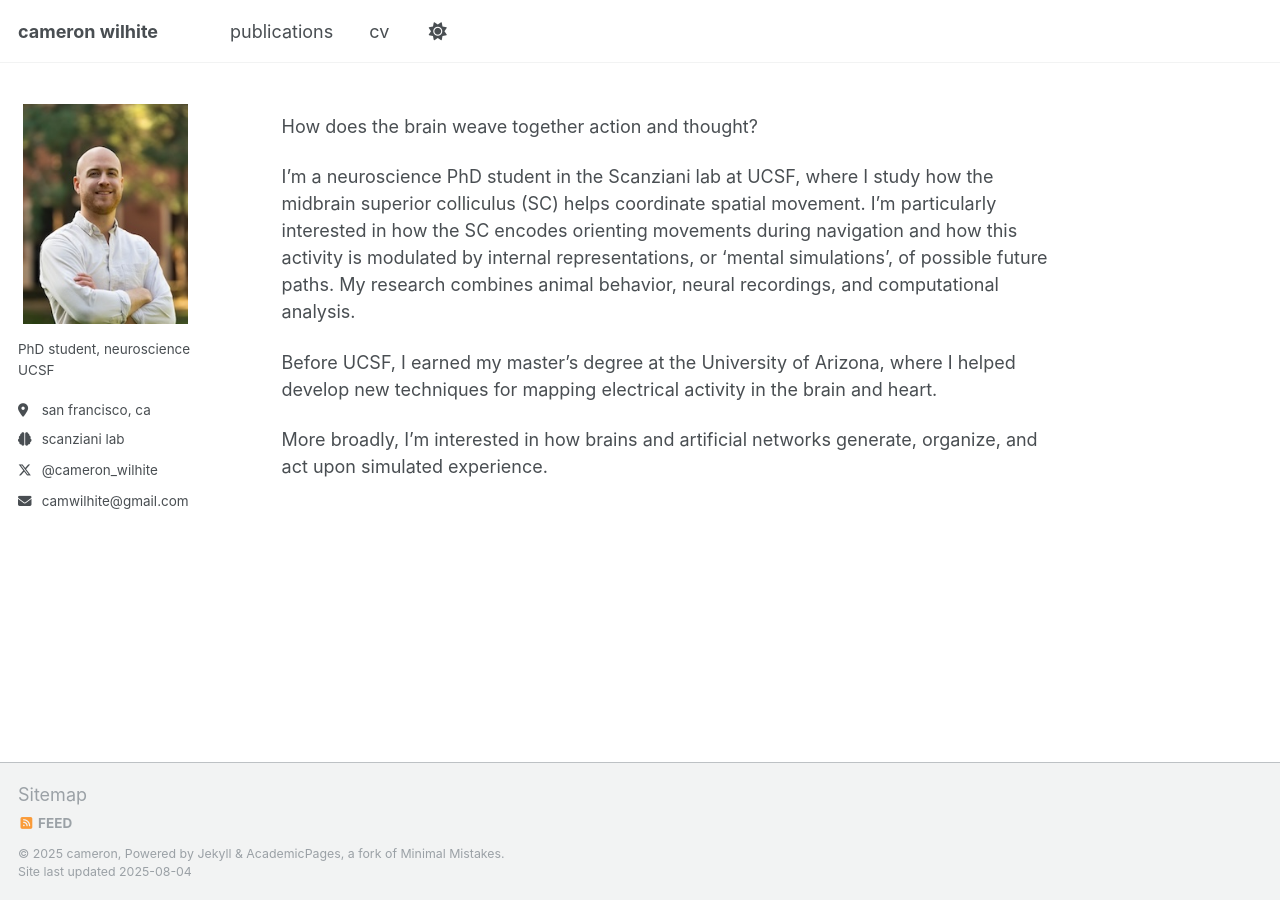
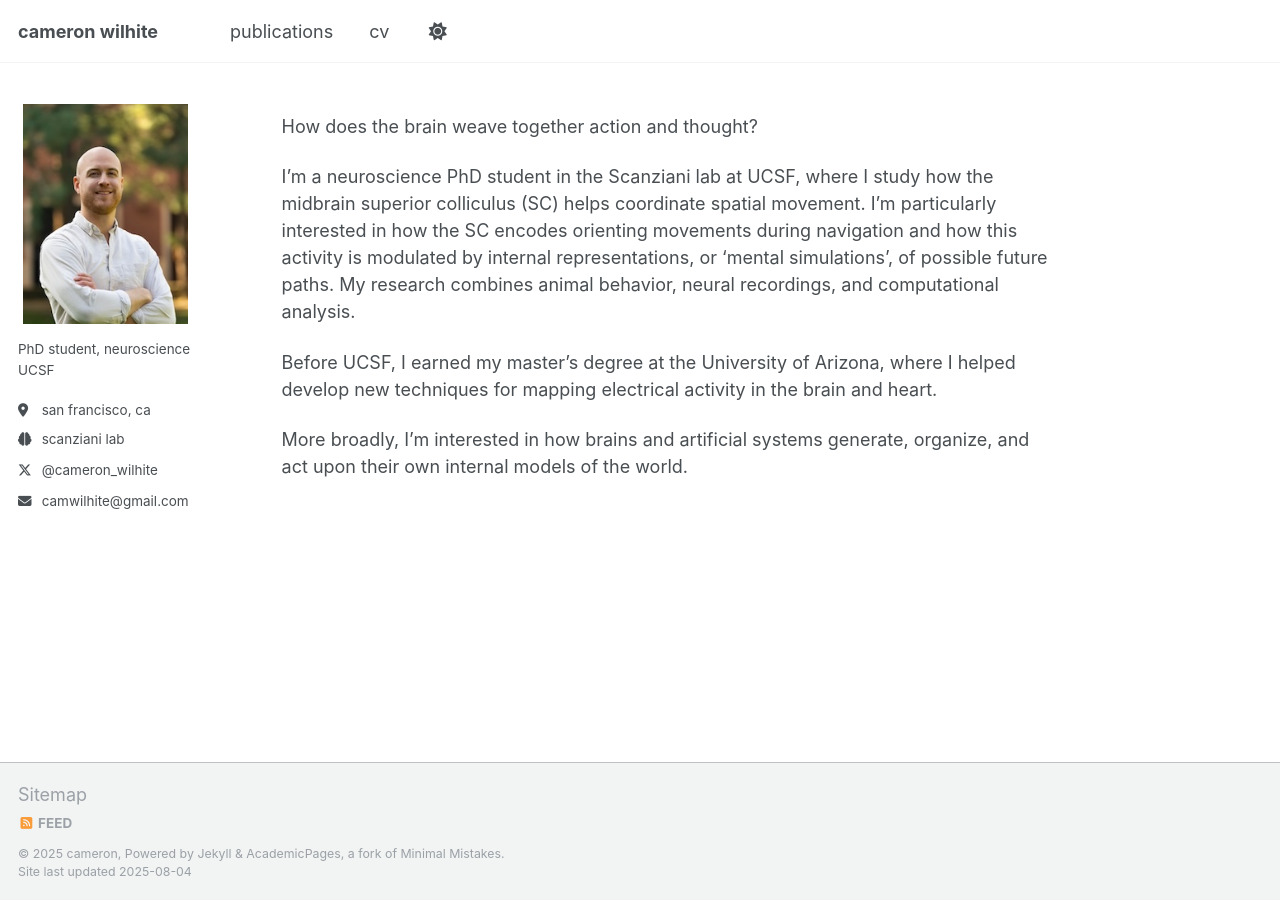
Before and after one commit to camwilhite/camwilhite.github.io, a Jekyll site: the page built from _pages/about.md, in a window 1280 px wide. Built offline with Jekyll 4.4.1, drawn with Linux system fonts in a browser that asks for light colours; a script that is not in the unit is left out.

Commit message:
Update about.md

```diff
--- a/_pages/about.md
+++ b/_pages/about.md
@@ -13,4 +13,4 @@ I'm a neuroscience PhD student in the Scanziani lab at UCSF, where I study how t
 
 Before UCSF, I earned my master's degree at the University of Arizona, where I helped develop new techniques for mapping electrical activity in the brain and heart.
 
-More broadly, I'm interested in how brains and artificial networks generate, organize, and act upon simulated experience.
+More broadly, I'm interested in how brains and artificial systems generate, organize, and act upon their own internal models of the world.
```
